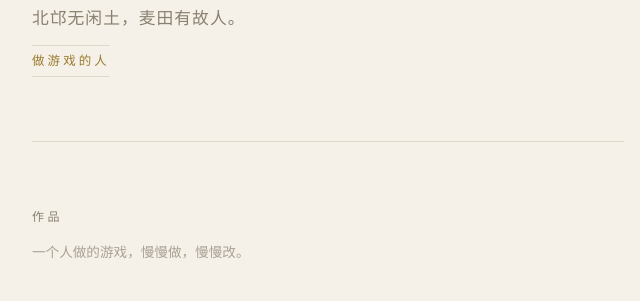
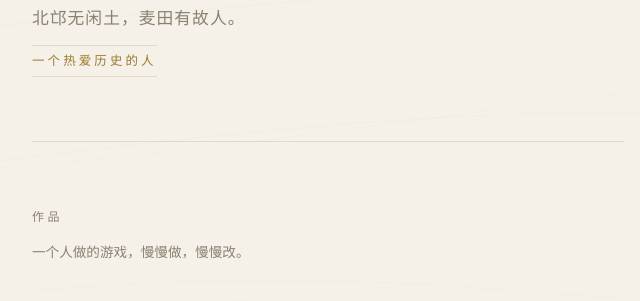
Before and after one commit to BeiMangYiSui/BeiMangYiSui.github.io, a plain HTML site: page index.html in a window 1280 px wide. Shown: the part 297-598 px from the top of the page, 312-952 px from the left. Drawn offline with Linux system fonts and the light colour scheme.

Commit message:
add flowing wave background + staggered entrance animations

```diff
--- a/index.html
+++ b/index.html
@@ -16,6 +16,7 @@
   --accent: #9a7b2d;
   --line: #e0d8c8;
   --line-dark: #c8bfb0;
+  --gold: #b8953f;
 }
 
 body {
@@ -24,12 +25,29 @@ body {
   color: var(--fg);
   line-height: 1.75;
   -webkit-font-smoothing: antialiased;
+  overflow-x: hidden;
+}
+
+/* 流动背景 */
+.flow-bg {
+  position: fixed;
+  top: 0; left: 0;
+  width: 100%; height: 100%;
+  z-index: -1;
+  opacity: 0.4;
+}
+
+.flow-bg canvas {
+  width: 100%; height: 100%;
+  display: block;
 }
 
 .container {
   max-width: 640px;
   margin: 0 auto;
   padding: 0 1.5rem;
+  position: relative;
+  z-index: 1;
 }
 
 /* Header */
@@ -47,6 +65,9 @@ header .avatar {
   display: block;
   border: 3px solid var(--line);
   box-shadow: 0 2px 12px rgba(0,0,0,0.06);
+  opacity: 0;
+  transform: translateY(20px);
+  animation: rise 1s ease 0.2s forwards;
 }
 
 header h1 {
@@ -55,6 +76,9 @@ header h1 {
   letter-spacing: 0.1em;
   margin-bottom: 0.4rem;
   color: var(--fg);
+  opacity: 0;
+  transform: translateY(20px);
+  animation: rise 1s ease 0.4s forwards;
 }
 
 header .bio {
@@ -62,6 +86,9 @@ header .bio {
   color: var(--dim);
   letter-spacing: 0.06em;
   margin-bottom: 0.8rem;
+  opacity: 0;
+  transform: translateY(20px);
+  animation: rise 1s ease 0.6s forwards;
 }
 
 header .role {
@@ -72,12 +99,25 @@ header .role {
   padding: 0.3em 0;
   border-top: 1px solid var(--line);
   border-bottom: 1px solid var(--line);
+  opacity: 0;
+  transform: translateY(20px);
+  animation: rise 1s ease 0.8s forwards;
+}
+
+@keyframes rise {
+  to { opacity: 1; transform: translateY(0); }
 }
 
 /* Divider */
 hr {
   border: none;
   border-top: 1px solid var(--line);
+  opacity: 0;
+  animation: fadeIn 1s ease 1s forwards;
+}
+
+@keyframes fadeIn {
+  to { opacity: 1; }
 }
 
 /* Works */
@@ -91,13 +131,16 @@ hr {
   color: var(--dim);
   letter-spacing: 0.3em;
   margin-bottom: 0.8rem;
+  opacity: 0;
+  animation: fadeIn 1s ease 1.2s forwards;
 }
 
 .works .works-sub {
   font-size: 0.85rem;
   color: var(--dim);
   margin-bottom: 2.5rem;
-  opacity: 0.7;
+  opacity: 0;
+  animation: fadeIn 1s ease 1.4s forwards;
 }
 
 .work-card {
@@ -107,13 +150,17 @@ hr {
   background: var(--card);
   border: 1px solid var(--line);
   overflow: hidden;
-  transition: border-color 0.3s, box-shadow 0.3s;
+  transition: border-color 0.4s, box-shadow 0.4s, transform 0.4s;
   margin-bottom: 2rem;
+  opacity: 0;
+  transform: translateY(30px);
+  animation: rise 1s ease 1.6s forwards;
 }
 
 .work-card:hover {
   border-color: var(--line-dark);
-  box-shadow: 0 4px 20px rgba(0,0,0,0.05);
+  box-shadow: 0 8px 30px rgba(0,0,0,0.08);
+  transform: translateY(-4px);
 }
 
 .work-card img {
@@ -121,12 +168,13 @@ hr {
   aspect-ratio: 16/9;
   object-fit: cover;
   display: block;
-  filter: brightness(0.95);
-  transition: filter 0.3s;
+  filter: brightness(0.95) saturate(0.9);
+  transition: filter 0.5s, transform 0.5s;
 }
 
 .work-card:hover img {
-  filter: brightness(1);
+  filter: brightness(1) saturate(1);
+  transform: scale(1.02);
 }
 
 .work-card .work-body {
@@ -174,7 +222,7 @@ hr {
   color: var(--accent);
   letter-spacing: 0.12em;
   border-bottom: 1px solid transparent;
-  transition: border-color 0.2s;
+  transition: border-color 0.3s;
 }
 
 .work-card:hover .work-link {
@@ -184,6 +232,8 @@ hr {
 /* About */
 .about {
   padding: 3rem 0;
+  opacity: 0;
+  animation: fadeIn 1s ease 2s forwards;
 }
 
 .about p {
@@ -196,6 +246,8 @@ hr {
 /* Contact */
 .contact {
   padding: 3rem 0 6rem;
+  opacity: 0;
+  animation: fadeIn 1s ease 2.2s forwards;
 }
 
 .contact h2 {
@@ -213,7 +265,7 @@ hr {
   margin-right: 2.5rem;
   border-bottom: 1px solid var(--line);
   padding-bottom: 2px;
-  transition: border-color 0.2s, color 0.2s;
+  transition: border-color 0.3s, color 0.3s;
 }
 
 .contact a:hover {
@@ -230,6 +282,8 @@ footer {
   display: flex;
   justify-content: space-between;
   align-items: center;
+  opacity: 0;
+  animation: fadeIn 1s ease 2.4s forwards;
 }
 
 footer .footer-note {
@@ -245,13 +299,19 @@ footer .footer-note {
 </style>
 </head>
 <body>
+
+<!-- 流动背景 -->
+<div class="flow-bg">
+  <canvas id="flowCanvas"></canvas>
+</div>
+
 <div class="container">
 
 <header>
   <img class="avatar" src="avatar.jpg" alt="北邙一穗">
   <h1>北邙一穗</h1>
   <p class="bio">北邙无闲土，麦田有故人。</p>
-  <span class="role">做游戏的人</span>
+  <span class="role">一个热爱历史的人</span>
 </header>
 
 <hr>
@@ -297,5 +357,57 @@ footer .footer-note {
 </footer>
 
 </div>
+
+<script>
+// 流动背景 - 像水波一样缓慢流动的线条
+(function() {
+  const canvas = document.getElementById('flowCanvas');
+  const ctx = canvas.getContext('2d');
+
+  let w, h;
+  let time = 0;
+
+  function resize() {
+    w = canvas.width = window.innerWidth;
+    h = canvas.height = window.innerHeight;
+  }
+
+  window.addEventListener('resize', resize);
+  resize();
+
+  // 生成流动的波浪线
+  function drawWave(yOffset, amplitude, frequency, speed, color, lineWidth) {
+    ctx.beginPath();
+    for (let x = 0; x <= w; x += 3) {
+      const y = yOffset +
+        Math.sin(x * frequency + time * speed) * amplitude +
+        Math.sin(x * frequency * 0.5 + time * speed * 0.7) * amplitude * 0.5;
+      if (x === 0) ctx.moveTo(x, y);
+      else ctx.lineTo(x, y);
+    }
+    ctx.strokeStyle = color;
+    ctx.lineWidth = lineWidth;
+    ctx.stroke();
+  }
+
+  function animate() {
+    ctx.clearRect(0, 0, w, h);
+    time += 0.008;
+
+    // 多层波浪，营造流动感
+    drawWave(h * 0.3, 30, 0.003, 1, 'rgba(154, 123, 45, 0.06)', 1);
+    drawWave(h * 0.35, 40, 0.002, 0.8, 'rgba(154, 123, 45, 0.04)', 1.5);
+    drawWave(h * 0.5, 50, 0.0025, 0.6, 'rgba(138, 128, 112, 0.05)', 1);
+    drawWave(h * 0.55, 35, 0.003, 0.9, 'rgba(154, 123, 45, 0.03)', 2);
+    drawWave(h * 0.7, 45, 0.002, 0.7, 'rgba(138, 128, 112, 0.04)', 1);
+    drawWave(h * 0.75, 25, 0.004, 1.1, 'rgba(154, 123, 45, 0.05)', 1);
+
+    requestAnimationFrame(animate);
+  }
+
+  animate();
+})();
+</script>
+
 </body>
 </html>
```
